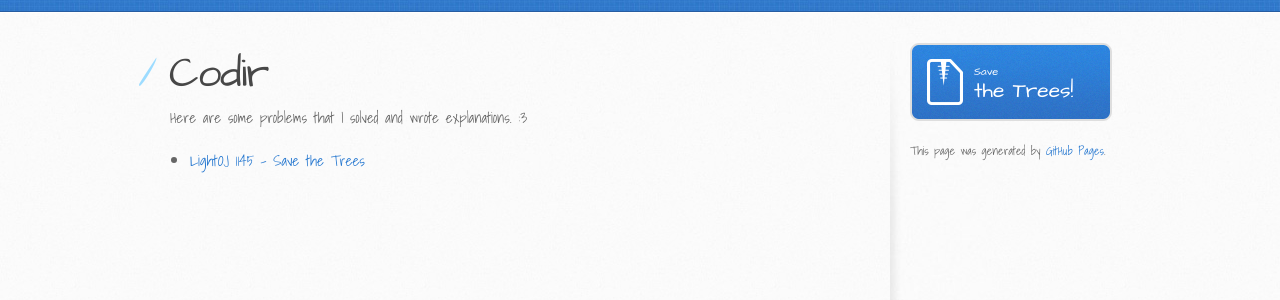
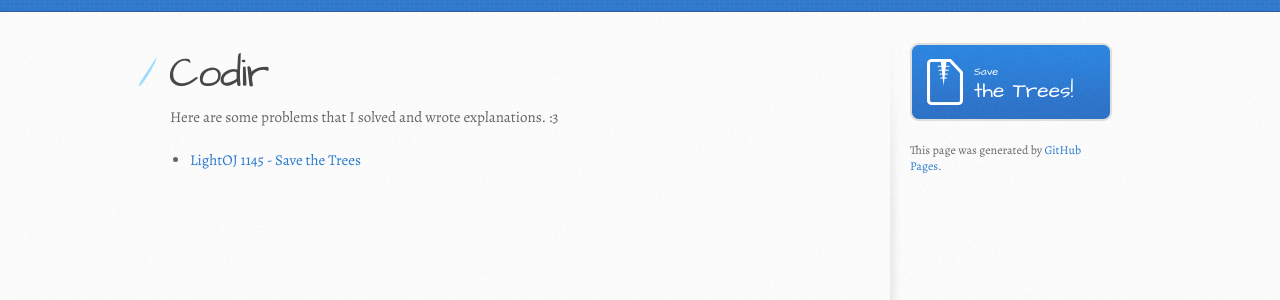
Before and after one commit to rebornplusplus/rebornplusplus.github.io, a Jekyll site: the page built from codir/index.md, in a window 1280 px wide. Shown: the part 189-489 px from the top of the page. Built offline with Jekyll 4.4.1, drawn with Linux system fonts in a browser that asks for light colours; some web fonts are replaced; our own code applies the rules of GitHub Pages for plain Markdown files.

Commit message:
Updated fonts

```diff
--- a/_sass/jekyll-theme-architect.scss
+++ b/_sass/jekyll-theme-architect.scss
@@ -1,11 +1,11 @@
 @import "normalize";
 @import "rouge-github";
 @import url('https://fonts.googleapis.com/css?family=Architects+Daughter');
-@import url('https://fonts.googleapis.com/css?family=ABeeZee|Poor+Story|Shadows+Into+Light|Ubuntu|Ubuntu+Mono');
+ @import url('https://fonts.googleapis.com/css?family=ABeeZee|Alegreya:400,400i,700,700i|Poor+Story|Shadows+Into+Light|Ubuntu|Ubuntu+Mono');
 
 /* LAYOUT STYLES */
 body {
-  font-family: 'Shadows Into Light', 'Ubuntu', 'Helvetica Neue', Helvetica, Arial, serif;
+  font-family: 'Alegreya', 'Ubuntu', 'Helvetica Neue', Helvetica, Arial, serif;
   font-size: 15px;
   font-weight: 400;
   line-height: 1.5;
```
